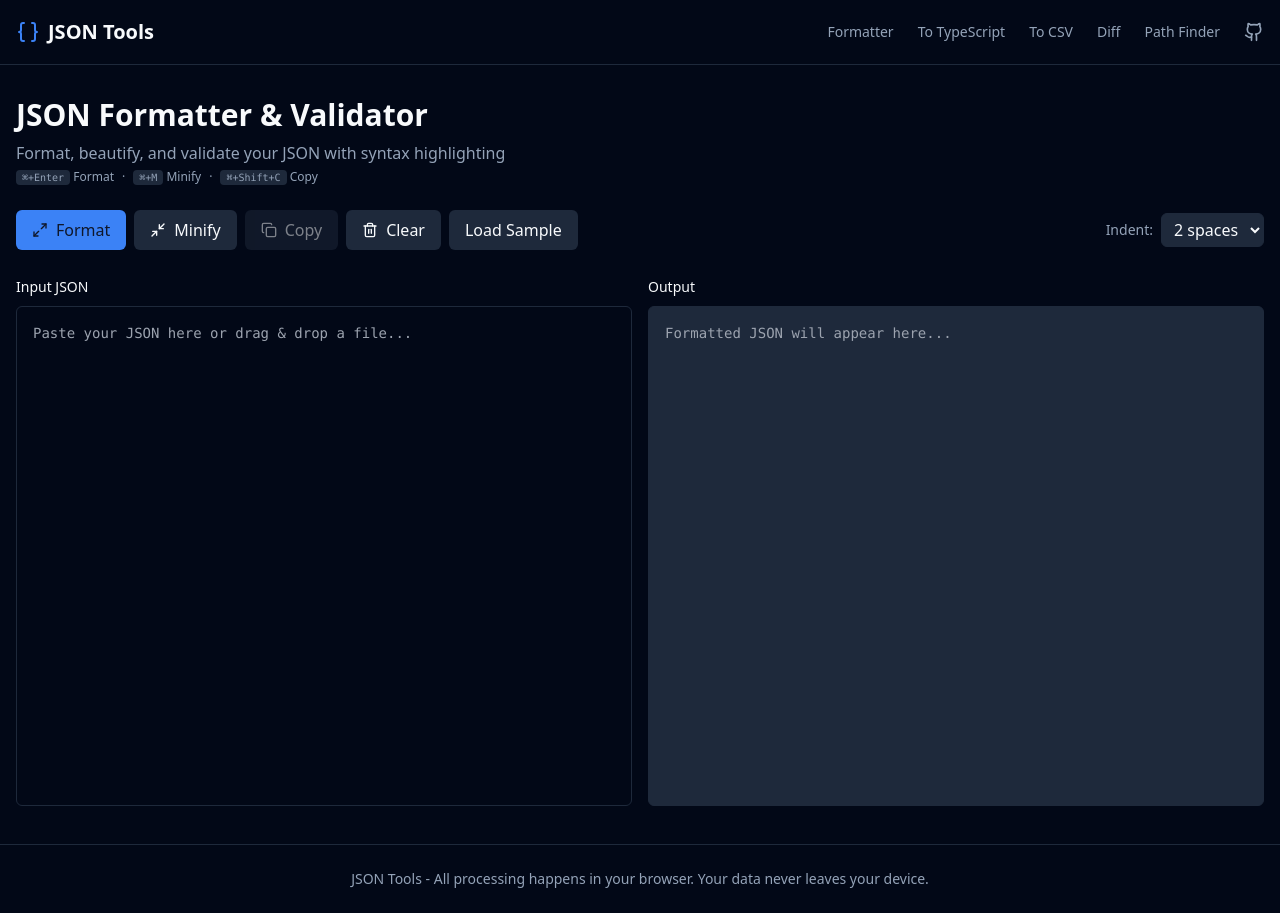
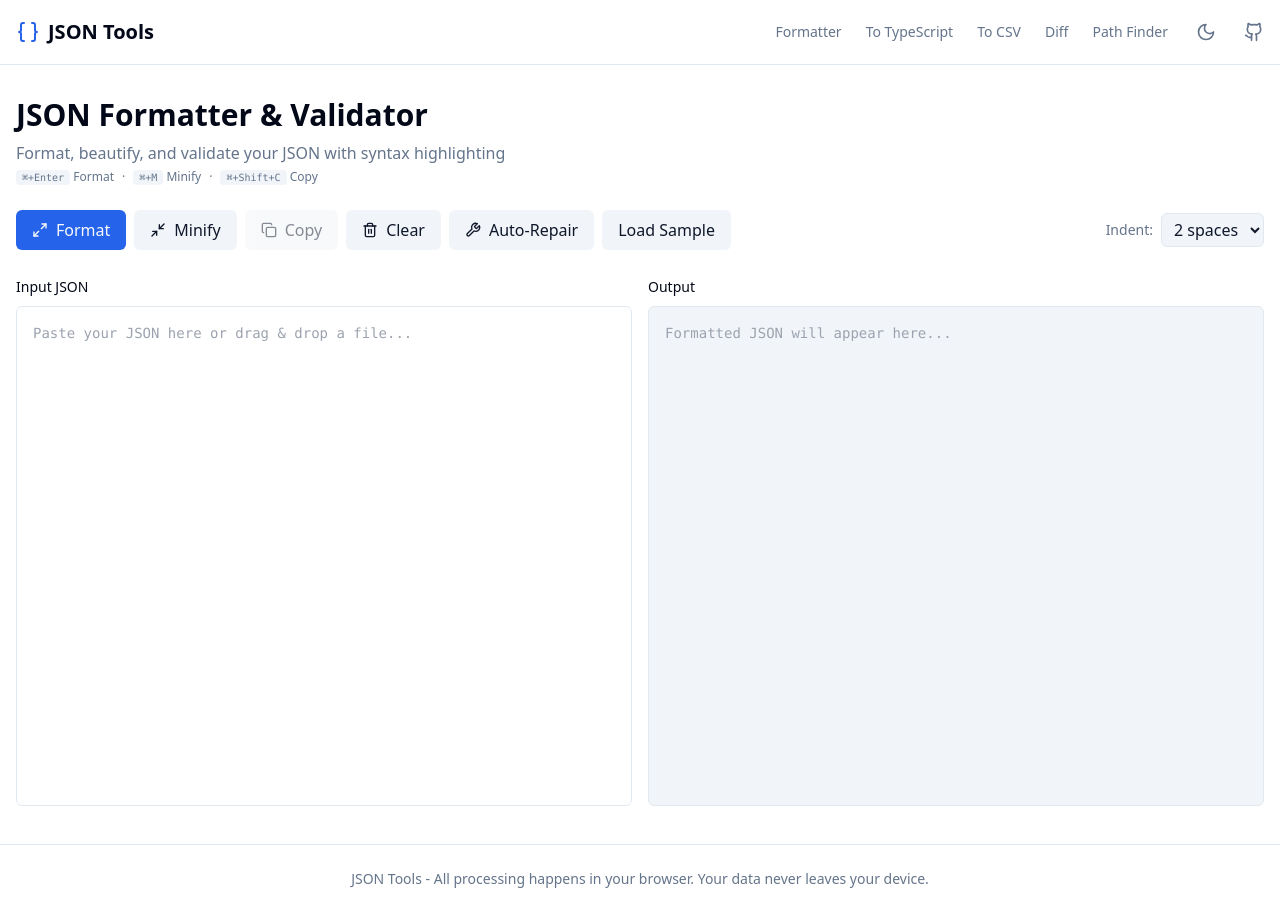
Before and after one commit to Root-kjh/json-tools, a React (Vite) app: page /formatter in a window 1280 px wide. Built offline with nearby package versions, Linux system fonts and the light colour scheme.

Commit message:
Add dark/light mode toggle and JSON auto-repair feature

```diff
--- a/src/components/Header.tsx
+++ b/src/components/Header.tsx
@@ -1,5 +1,6 @@
 import { Link } from 'react-router-dom'
-import { BracesIcon, GithubIcon } from './Icons'
+import { BracesIcon, GithubIcon, SunIcon, MoonIcon } from './Icons'
+import { useTheme } from '../hooks/useTheme'
 
 const tools = [
   { name: 'Formatter', href: '/formatter' },
@@ -10,6 +11,8 @@ const tools = [
 ]
 
 export function Header() {
+  const { theme, toggleTheme } = useTheme()
+
   return (
     <header className="border-b bg-card">
       <div className="container mx-auto px-4">
@@ -28,6 +31,13 @@ export function Header() {
                 {tool.name}
               </Link>
             ))}
+            <button
+              onClick={toggleTheme}
+              className="text-muted-foreground hover:text-foreground transition-colors p-1"
+              aria-label={theme === 'dark' ? 'Switch to light mode' : 'Switch to dark mode'}
+            >
+              {theme === 'dark' ? <SunIcon className="h-5 w-5" /> : <MoonIcon className="h-5 w-5" />}
+            </button>
             <a
               href="https://github.com/Root-kjh/json-tools"
               target="_blank"
--- a/src/components/Icons.tsx
+++ b/src/components/Icons.tsx
@@ -140,3 +140,29 @@ export const UploadIcon = ({ className }: { className?: string }) => (
     <line x1="12" x2="12" y1="3" y2="15"/>
   </svg>
 )
+
+export const SunIcon = ({ className }: { className?: string }) => (
+  <svg className={className} xmlns="http://www.w3.org/2000/svg" width="24" height="24" viewBox="0 0 24 24" fill="none" stroke="currentColor" strokeWidth="2" strokeLinecap="round" strokeLinejoin="round">
+    <circle cx="12" cy="12" r="4"/>
+    <path d="M12 2v2"/>
+    <path d="M12 20v2"/>
+    <path d="m4.93 4.93 1.41 1.41"/>
+    <path d="m17.66 17.66 1.41 1.41"/>
+    <path d="M2 12h2"/>
+    <path d="M20 12h2"/>
+    <path d="m6.34 17.66-1.41 1.41"/>
+    <path d="m19.07 4.93-1.41 1.41"/>
+  </svg>
+)
+
+export const MoonIcon = ({ className }: { className?: string }) => (
+  <svg className={className} xmlns="http://www.w3.org/2000/svg" width="24" height="24" viewBox="0 0 24 24" fill="none" stroke="currentColor" strokeWidth="2" strokeLinecap="round" strokeLinejoin="round">
+    <path d="M12 3a6 6 0 0 0 9 9 9 9 0 1 1-9-9Z"/>
+  </svg>
+)
+
+export const WrenchIcon = ({ className }: { className?: string }) => (
+  <svg className={className} xmlns="http://www.w3.org/2000/svg" width="24" height="24" viewBox="0 0 24 24" fill="none" stroke="currentColor" strokeWidth="2" strokeLinecap="round" strokeLinejoin="round">
+    <path d="M14.7 6.3a1 1 0 0 0 0 1.4l1.6 1.6a1 1 0 0 0 1.4 0l3.77-3.77a6 6 0 0 1-7.94 7.94l-6.91 6.91a2.12 2.12 0 0 1-3-3l6.91-6.91a6 6 0 0 1 7.94-7.94l-3.76 3.76z"/>
+  </svg>
+)
--- /dev/null
+++ b/src/hooks/useTheme.ts
@@ -0,0 +1,25 @@
+import { useState, useEffect, useCallback } from 'react'
+
+type Theme = 'dark' | 'light'
+
+export function useTheme() {
+  const [theme, setTheme] = useState<Theme>(() => {
+    if (typeof window === 'undefined') return 'dark'
+    const stored = localStorage.getItem('theme') as Theme
+    if (stored) return stored
+    return window.matchMedia('(prefers-color-scheme: dark)').matches ? 'dark' : 'light'
+  })
+
+  useEffect(() => {
+    const root = document.documentElement
+    root.classList.remove('dark', 'light')
+    root.classList.add(theme)
+    localStorage.setItem('theme', theme)
+  }, [theme])
+
+  const toggleTheme = useCallback(() => {
+    setTheme(prev => prev === 'dark' ? 'light' : 'dark')
+  }, [])
+
+  return { theme, toggleTheme }
+}
--- a/src/index.css
+++ b/src/index.css
@@ -3,7 +3,8 @@
 @tailwind utilities;
 
 @layer base {
-  :root {
+  :root,
+  .light {
     --background: 0 0% 100%;
     --foreground: 222.2 84% 4.9%;
     --card: 0 0% 100%;
--- a/src/pages/Formatter.tsx
+++ b/src/pages/Formatter.tsx
@@ -1,7 +1,8 @@
 import { useState, useCallback, useMemo } from 'react'
-import { CopyIcon, CheckIcon, Trash2Icon, Minimize2Icon, Maximize2Icon, UploadIcon } from '../components/Icons'
+import { CopyIcon, CheckIcon, Trash2Icon, Minimize2Icon, Maximize2Icon, UploadIcon, WrenchIcon } from '../components/Icons'
 import { useFileDrop } from '../hooks/useFileDrop'
 import { useKeyboardShortcut } from '../hooks/useKeyboardShortcut'
+import { repairJson } from '../utils/jsonRepair'
 
 export function Formatter() {
   const [input, setInput] = useState('')
@@ -9,6 +10,7 @@ export function Formatter() {
   const [error, setError] = useState<string | null>(null)
   const [copied, setCopied] = useState(false)
   const [indentSize, setIndentSize] = useState(2)
+  const [repairInfo, setRepairInfo] = useState<string[] | null>(null)
 
   const formatJson = useCallback(() => {
     if (!input.trim()) {
@@ -47,6 +49,31 @@ export function Formatter() {
       setOutput('')
     }
   }, [input])
+
+  const autoRepair = useCallback(() => {
+    if (!input.trim()) {
+      setRepairInfo(null)
+      return
+    }
+
+    const result = repairJson(input)
+    if (result.fixes.length > 0) {
+      setInput(result.repaired)
+      setRepairInfo(result.fixes)
+      setError(null)
+
+      if (result.success) {
+        try {
+          const parsed = JSON.parse(result.repaired)
+          setOutput(JSON.stringify(parsed, null, indentSize))
+        } catch {
+          setOutput('')
+        }
+      }
+    } else {
+      setRepairInfo(['No issues found to repair'])
+    }
+  }, [input, indentSize])
 
   const copyToClipboard = useCallback(async () => {
     if (!output) return
@@ -136,6 +163,13 @@ export function Formatter() {
           Clear
         </button>
         <button
+          onClick={autoRepair}
+          className="px-4 py-2 bg-secondary text-secondary-foreground rounded-md hover:bg-secondary/80 transition-colors flex items-center gap-2"
+        >
+          <WrenchIcon className="h-4 w-4" />
+          Auto-Repair
+        </button>
+        <button
           onClick={loadSample}
           className="px-4 py-2 bg-secondary text-secondary-foreground rounded-md hover:bg-secondary/80 transition-colors"
         >
@@ -158,6 +192,17 @@ export function Formatter() {
       {error && (
         <div className="p-4 bg-destructive/10 border border-destructive/20 rounded-md text-destructive">
           <strong>Error:</strong> {error}
+        </div>
+      )}
+
+      {repairInfo && (
+        <div className="p-4 bg-primary/10 border border-primary/20 rounded-md text-foreground">
+          <strong className="text-primary">Auto-Repair Applied:</strong>
+          <ul className="mt-2 list-disc list-inside text-sm text-muted-foreground">
+            {repairInfo.map((fix, index) => (
+              <li key={index}>{fix}</li>
+            ))}
+          </ul>
         </div>
       )}
 
--- /dev/null
+++ b/src/utils/jsonRepair.ts
@@ -0,0 +1,87 @@
+export interface RepairResult {
+  success: boolean
+  repaired: string
+  fixes: string[]
+}
+
+export function repairJson(input: string): RepairResult {
+  const fixes: string[] = []
+  let result = input
+
+  // Remove BOM
+  if (result.charCodeAt(0) === 0xFEFF) {
+    result = result.slice(1)
+    fixes.push('Removed BOM character')
+  }
+
+  // Replace single quotes with double quotes (for keys and string values)
+  const singleQuotePattern = /(?<!\\)'([^'\\]*(?:\\.[^'\\]*)*)'/g
+  if (singleQuotePattern.test(result)) {
+    result = result.replace(singleQuotePattern, '"$1"')
+    fixes.push('Replaced single quotes with double quotes')
+  }
+
+  // Add quotes to unquoted keys
+  const unquotedKeyPattern = /([{,]\s*)([a-zA-Z_$][a-zA-Z0-9_$]*)(\s*:)/g
+  if (unquotedKeyPattern.test(result)) {
+    result = result.replace(unquotedKeyPattern, '$1"$2"$3')
+    fixes.push('Added quotes to unquoted keys')
+  }
+
+  // Remove trailing commas in arrays
+  const trailingCommaArrayPattern = /,(\s*)\]/g
+  if (trailingCommaArrayPattern.test(result)) {
+    result = result.replace(trailingCommaArrayPattern, '$1]')
+    fixes.push('Removed trailing comma in array')
+  }
+
+  // Remove trailing commas in objects
+  const trailingCommaObjectPattern = /,(\s*)\}/g
+  if (trailingCommaObjectPattern.test(result)) {
+    result = result.replace(trailingCommaObjectPattern, '$1}')
+    fixes.push('Removed trailing comma in object')
+  }
+
+  // Replace JavaScript undefined with null
+  const undefinedPattern = /:\s*undefined\b/g
+  if (undefinedPattern.test(result)) {
+    result = result.replace(undefinedPattern, ': null')
+    fixes.push('Replaced undefined with null')
+  }
+
+  // Replace NaN with null
+  const nanPattern = /:\s*NaN\b/g
+  if (nanPattern.test(result)) {
+    result = result.replace(nanPattern, ': null')
+    fixes.push('Replaced NaN with null')
+  }
+
+  // Replace Infinity with null
+  const infinityPattern = /:\s*-?Infinity\b/g
+  if (infinityPattern.test(result)) {
+    result = result.replace(infinityPattern, ': null')
+    fixes.push('Replaced Infinity with null')
+  }
+
+  // Remove comments (// and /* */)
+  const singleLineCommentPattern = /\/\/[^\n]*/g
+  const multiLineCommentPattern = /\/\*[\s\S]*?\*\//g
+  if (singleLineCommentPattern.test(result) || multiLineCommentPattern.test(result)) {
+    result = result.replace(singleLineCommentPattern, '')
+    result = result.replace(multiLineCommentPattern, '')
+    fixes.push('Removed comments')
+  }
+
+  // Try to parse
+  try {
+    JSON.parse(result)
+    return { success: true, repaired: result, fixes }
+  } catch {
+    // If still failing, return with fixes attempted
+    return {
+      success: fixes.length > 0,
+      repaired: result,
+      fixes: fixes.length > 0 ? fixes : ['Could not auto-repair JSON']
+    }
+  }
+}
```
